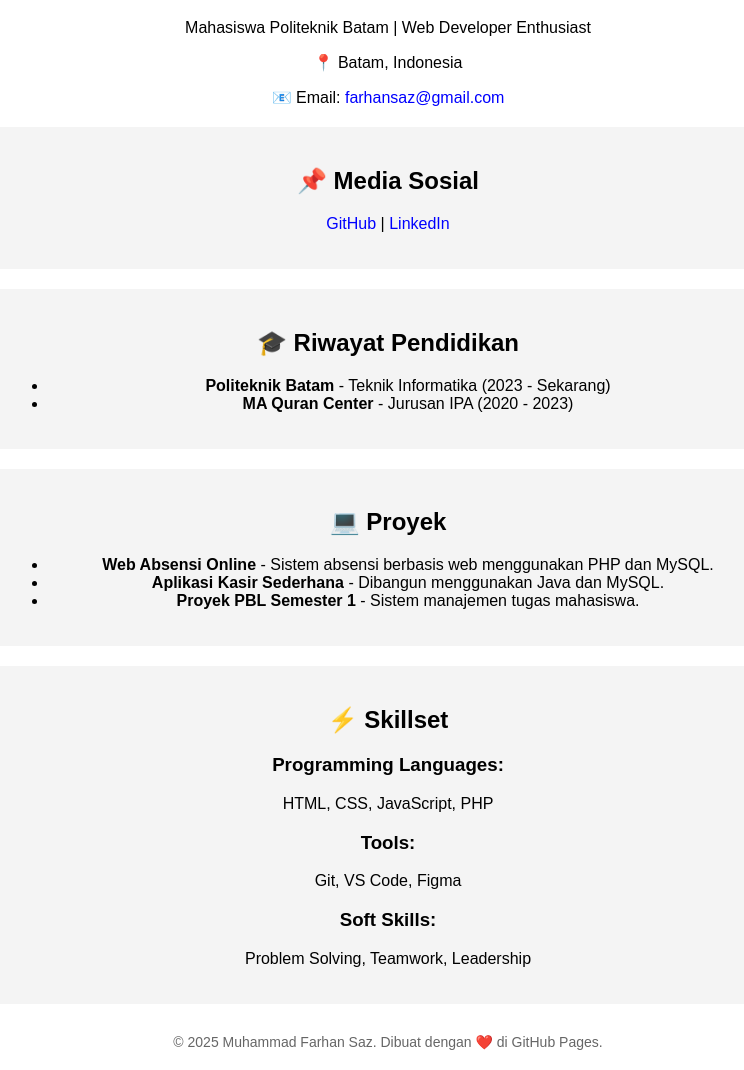
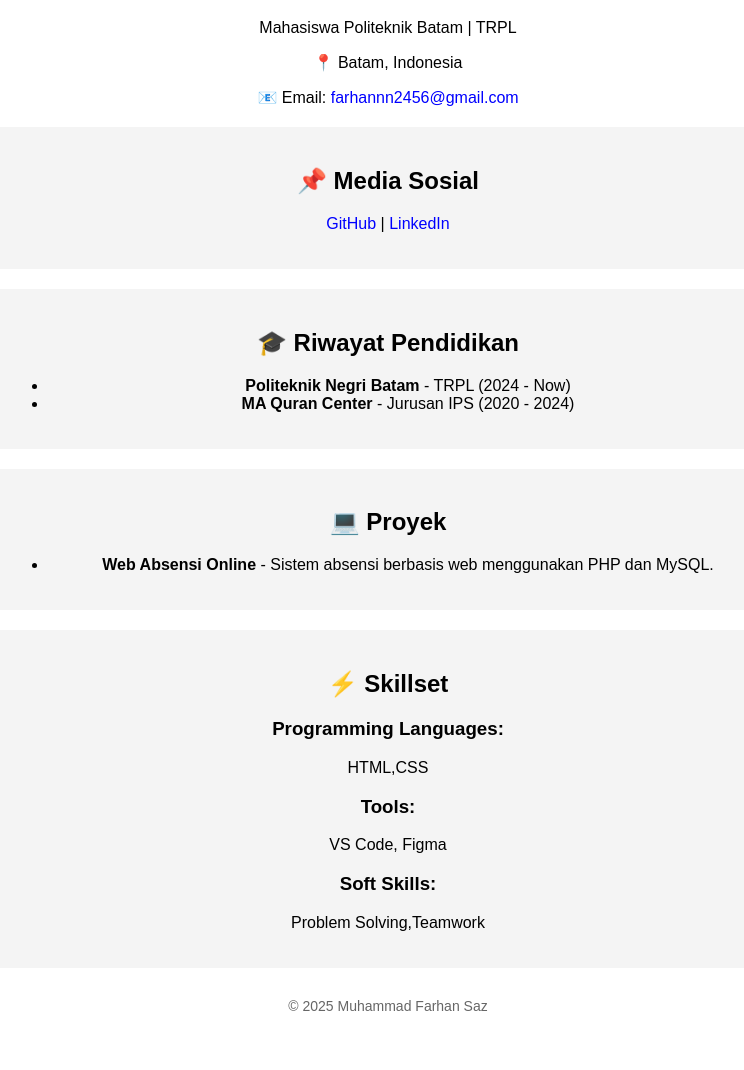
Before and after one commit to frhannkunn/portofolio-farhan, a plain HTML site: page index.html in a window 1280 px wide. Shown: the part 61-1131 px from the top of the page, without its empty margins (252-996 px from the left). After the commit the page ends 1095 px from the top, so only its background shows below. Drawn offline with Linux system fonts and the light colour scheme.

Commit message:
Update index.html

```diff
--- a/index.html
+++ b/index.html
@@ -3,7 +3,7 @@
 <head>
     <meta charset="UTF-8">
     <meta name="viewport" content="width=device-width, initial-scale=1.0">
-    <title>Personal Branding - Muhammad Farhan Saz</title>
+    <title>My Portofolio - Muhammad Farhan Saz</title>
     <style>
         body { font-family: Arial, sans-serif; margin: 20px; text-align: center; }
         h1 { color: #333; }
@@ -16,21 +16,22 @@
 <body>
     <div class="container">
         <h1>Muhammad Farhan Saz</h1>
-        <p>Mahasiswa Politeknik Batam | Web Developer Enthusiast</p>
+        <p>Mahasiswa Politeknik Batam | TRPL </p>
         <p>📍 Batam, Indonesia</p>
-        <p>📧 Email: <a href="mailto:farhansaz@gmail.com">farhansaz@gmail.com</a></p>
+        <p>📧 Email: <a href="mailto:farhannn2456@gmail.com">farhannn2456@gmail.com
+</a></p>
 
         <div class="section">
             <h2>📌 Media Sosial</h2>
-            <p><a href="https://github.com/farhansaz" target="_blank">GitHub</a> |
-               <a href="https://linkedin.com/in/farhansaz" target="_blank">LinkedIn</a></p>
+            <p><a href="https://github.com/frhannkunn" target="_blank">GitHub</a> |
+               <a href="" target="_blank">LinkedIn</a></p>
         </div>
 
         <div class="section">
             <h2>🎓 Riwayat Pendidikan</h2>
             <ul>
-                <li><b>Politeknik Batam</b> - Teknik Informatika (2023 - Sekarang)</li>
-                <li><b>MA Quran Center</b> - Jurusan IPA (2020 - 2023)</li>
+                <li><b>Politeknik Negri Batam</b> - TRPL (2024 - Now)</li>
+                <li><b>MA Quran Center</b> - Jurusan IPS (2020 - 2024)</li>
             </ul>
         </div>
 
@@ -38,23 +39,21 @@
             <h2>💻 Proyek</h2>
             <ul>
                 <li><b>Web Absensi Online</b> - Sistem absensi berbasis web menggunakan PHP dan MySQL.</li>
-                <li><b>Aplikasi Kasir Sederhana</b> - Dibangun menggunakan Java dan MySQL.</li>
-                <li><b>Proyek PBL Semester 1</b> - Sistem manajemen tugas mahasiswa.</li>
             </ul>
         </div>
 
         <div class="section">
             <h2>⚡ Skillset</h2>
             <h3>Programming Languages:</h3>
-            <p>HTML, CSS, JavaScript, PHP</p>
+            <p>HTML,CSS</p>
             <h3>Tools:</h3>
-            <p>Git, VS Code, Figma</p>
+            <p>VS Code, Figma</p>
             <h3>Soft Skills:</h3>
-            <p>Problem Solving, Teamwork, Leadership</p>
+            <p>Problem Solving,Teamwork</p>
         </div>
 
         <footer>
-            <p>&copy; 2025 Muhammad Farhan Saz. Dibuat dengan ❤️ di GitHub Pages.</p>
+            <p>&copy; 2025 Muhammad Farhan Saz</p>
         </footer>
     </div>
 </body>
```
